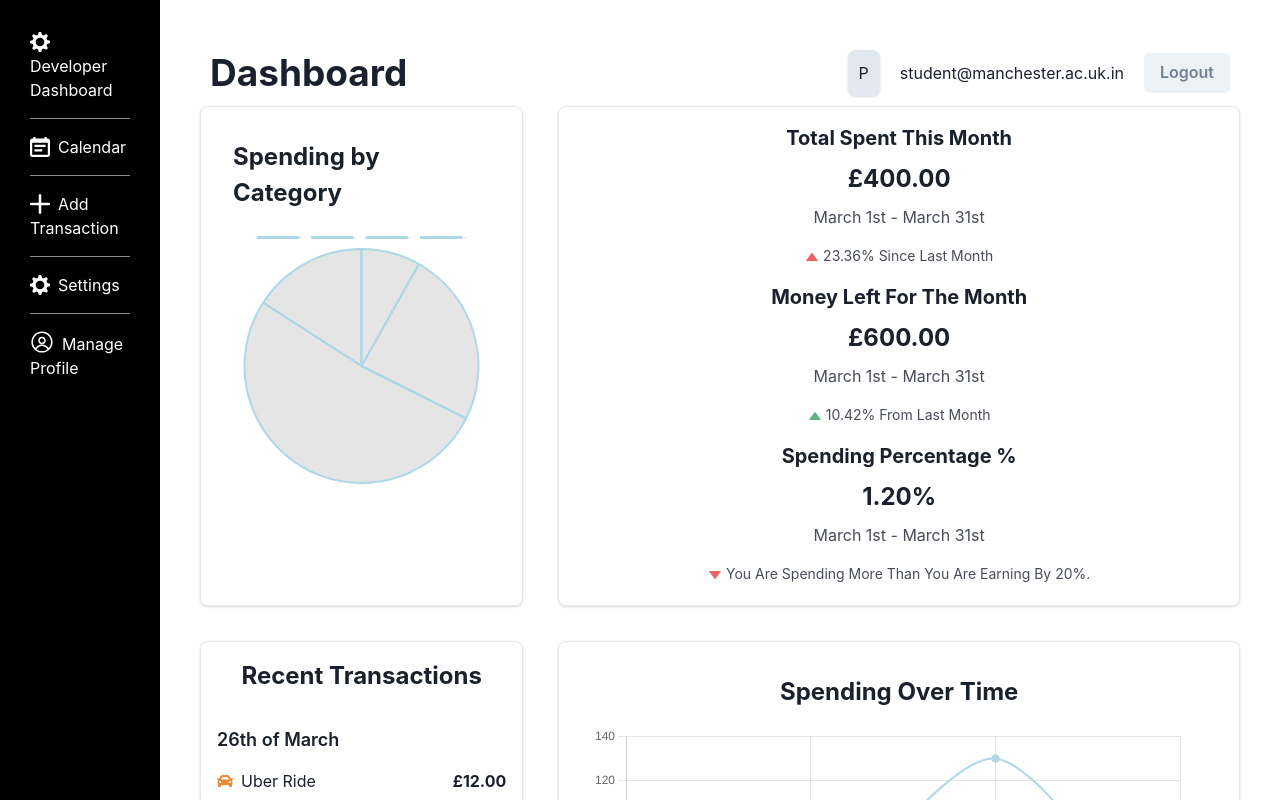
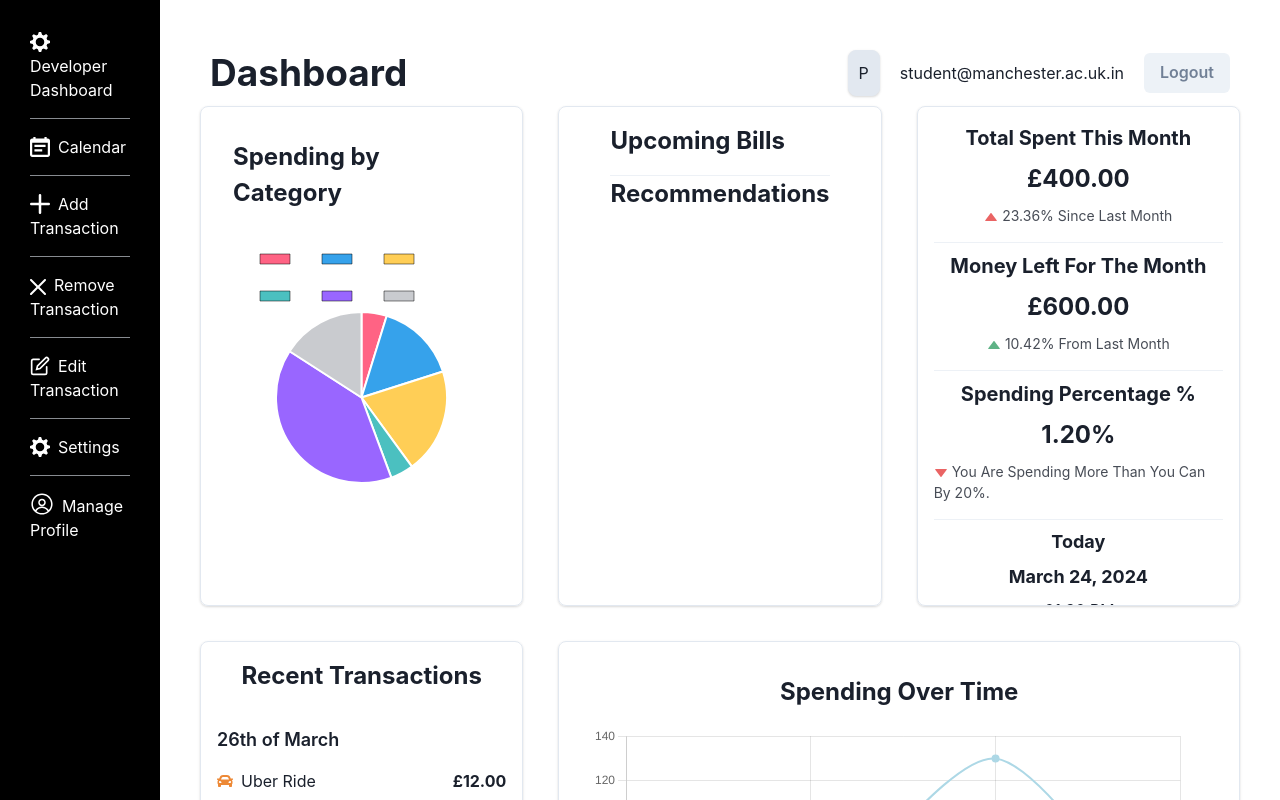
Before and after one commit to manojmanikandan7/PennyWise, a React (Vite) app: page /dashboard in a window 1280 px wide. Shown: the top 800 px of the page. Built offline with nearby package versions, Linux system fonts and the light colour scheme.

Commit message:
Fixed Pie Chart

```diff
--- a/src/components/PieChart.jsx
+++ b/src/components/PieChart.jsx
@@ -1,18 +1,82 @@
-import React from "react";
+import React, { useEffect, useState } from "react";
 import { Pie } from "react-chartjs-2";
-import { Box, Text, useTheme, VStack } from "@chakra-ui/react";
+import { Box, Text, useTheme, VStack, HStack } from "@chakra-ui/react";
 
-function PieChart({ chartData }) {
-  const theme = useTheme(); // Using Chakra UI theme for consistent styling
+function PieChart({ transactions }) {
+  const [chartData, setChartData] = useState({
+    labels: [],
+    datasets: [
+      {
+        data: [],
+        backgroundColor: [
+          "#FF6384",
+          "#36A2EB",
+          "#FFCE56",
+          "#4BC0C0",
+          "#9966FF",
+          "#C9CBCF",
+          "#FF9F40",
+        ], // Example colors, adjust as needed
+      },
+    ],
+  });
+
+  const theme = useTheme();
+
+  useEffect(() => {
+    const spendingByCategory = transactions.reduce((acc, transaction) => {
+      const { category, amount } = transaction;
+      const amountNumber = parseFloat(amount.replace("£", ""));
+      if (acc[category]) {
+        acc[category] += amountNumber;
+      } else {
+        acc[category] = amountNumber;
+      }
+      return acc;
+    }, {});
+
+    const labels = Object.keys(spendingByCategory);
+    const data = labels.map((label) => spendingByCategory[label]);
+
+    setChartData((prevState) => ({
+      ...prevState,
+      labels: labels,
+      datasets: [
+        {
+          ...prevState.datasets[0],
+          data: data,
+        },
+      ],
+    }));
+  }, [transactions]); // Dependency array to ensure this runs when transactions update
 
   const options = {
     plugins: {
       legend: {
-        position: "top", // Display the legend at the top
+        position: "top",
+        align: "start",
         labels: {
-          color: theme.colors.gray[600], // Use theme color for legend labels
+          color: "#000000", // Legend labels in black color
+          boxWidth: 30, // Size of the color box
+          padding: 27, // Spacing between legend items
+          usePointStyle: false, // Use point style (circle)
           font: {
-            size: theme.fontSizes.md, // Use theme font size
+            // Chakra UI default font stack
+            family: " sans-serif",
+            size: 10, // You can adjust the size as needed
+            style: "normal",
+            weight: "normal", // Normal weight to match the Chakra UI default
+          },
+          generateLabels: (chart) => {
+            const datasets = chart.data.datasets;
+            return chart.data.labels.map((label, index) => ({
+              text: "",
+              fillStyle: datasets[0].backgroundColor[index], // Match the pie segment color
+              strokeStyle: "#000000",
+              lineWidth: 0.5,
+              hidden: !chart.getDataVisibility(index),
+              index,
+            }));
           },
         },
       },
@@ -20,13 +84,7 @@ function PieChart({ chartData }) {
   };
 
   return (
-    <Box
-      className="chart-container"
-      p={4} // Padding around the chart
-      bg="white" // Background color, adjusted to match your theme
-      borderRadius="lg" // Rounded corners
-    >
-      {/* Optional title centered above the chart */}
+    <Box className="chart-container" p={4} bg="white" borderRadius="lg">
       <VStack spacing="0">
         <Text fontSize="2xl" mb={4} fontWeight="bold">
           Spending by Category
--- a/src/components/sidebar.jsx
+++ b/src/components/sidebar.jsx
@@ -1,5 +1,11 @@
 import { List, ListItem, ListIcon, Divider } from "@chakra-ui/react";
-import { SettingsIcon, CalendarIcon, AddIcon } from "@chakra-ui/icons";
+import {
+  SettingsIcon,
+  CalendarIcon,
+  AddIcon,
+  CloseIcon,
+  EditIcon,
+} from "@chakra-ui/icons";
 import { NavLink } from "react-router-dom";
 import { RxAvatar } from "react-icons/rx";
 
@@ -28,6 +34,20 @@ export default function Sidebar() {
       </ListItem>
       <Divider></Divider>
       <ListItem>
+        <NavLink to="/removeTransaction">
+          <ListIcon as={CloseIcon} color="white" fontSize="16" />
+          Remove Transaction
+        </NavLink>
+      </ListItem>
+      <Divider></Divider>
+      <ListItem>
+        <NavLink to="/editTransaction">
+          <ListIcon as={EditIcon} color="white" fontSize="xl" />
+          Edit Transaction
+        </NavLink>
+      </ListItem>
+      <Divider></Divider>
+      <ListItem>
         <NavLink to="/settings">
           <ListIcon as={SettingsIcon} color="white" fontSize="xl" />
           Settings
--- a/src/pages/Dashboard.jsx
+++ b/src/pages/Dashboard.jsx
@@ -14,6 +14,8 @@ import {
   StatNumber,
   StatHelpText,
   StatArrow,
+  List,
+  ListItem,
 } from "@chakra-ui/react";
 import {
   FaCar,
@@ -63,7 +65,7 @@ const categoryDetails = {
   Food: { icon: FaHamburger, color: "red.400" },
   "Groceries And Laundry": { icon: FaShoppingBasket, color: "green.400" },
   Subscriptions: { icon: FaCalendarCheck, color: "blue.400" },
-  "Savings/Emergencies": { icon: FaPiggyBank, color: "purple.400" },
+  Savings: { icon: FaPiggyBank, color: "purple.400" },
   Other: { icon: FaMoneyBillWave, color: "black.400" },
 };
 
@@ -102,7 +104,7 @@ const transactions = [
     title: "Savings Deposit",
     amount: "£100.00",
     date: "2024-03-28",
-    category: "Savings/Emergencies",
+    category: "Savings",
   },
   {
     id: 6,
@@ -240,6 +242,23 @@ export default function Dashboard() {
     });
   }, []);
 
+  //Todays Date
+  // Step 1: Get today's date
+  const today = new Date();
+
+  // This will create a string like "March 28, 2024"
+  const todaysFormattedDate = today.toLocaleDateString("en-US", {
+    month: "long", // "long" for full month name, "short" for abbreviated month name.
+    day: "numeric",
+    year: "numeric",
+  });
+
+  //Time
+  const todaysFormattedTime = today.toLocaleTimeString("en-US", {
+    hour: "2-digit",
+    minute: "2-digit",
+  });
+
   return (
     <ChakraProvider theme={theme}>
       <Grid templateColumns="repeat(8, 1fr)" bg="gray.25">
@@ -252,7 +271,7 @@ export default function Dashboard() {
           <Navbar />
           <SimpleGrid spacing={35} columns={3}>
             {/* this is the pie chart */}
-            <GridItem colSpan="1" rowSpan="2">
+            <GridItem colSpan="1">
               <Box
                 h="500px"
                 borderWidth="1px"
@@ -261,11 +280,38 @@ export default function Dashboard() {
                 p={4}
                 boxShadow="base"
               >
-                <PieChart chartData={chartData} />
+                <PieChart transactions={transactions} />
+              </Box>
+            </GridItem>
+            {/* Extra? */}
+            <GridItem colSpan="1">
+              <Box
+                h="500px"
+                borderWidth="1px"
+                borderRadius="lg"
+                overflow="hidden"
+                p={4}
+                boxShadow="base"
+              >
+                <VStack>
+                  <List>
+                    <ListItem>
+                      <Text fontSize="2xl" mb={4} fontWeight="bold">
+                        Upcoming Bills
+                      </Text>
+                    </ListItem>
+                    <Divider></Divider>
+                    <ListItem>
+                      <Text fontSize="2xl" mb={4} fontWeight="bold">
+                        Recommendations
+                      </Text>
+                    </ListItem>
+                  </List>
+                </VStack>
               </Box>
             </GridItem>
             {/* this is the income details */}
-            <GridItem colSpan="2" rowSpan="2">
+            <GridItem colSpan="1">
               <Box
                 h="500px"
                 borderWidth="1px"
@@ -277,60 +323,61 @@ export default function Dashboard() {
                 <HStack>
                   <Stat>
                     <VStack>
+                      {/* Total Spent For This Month */}
                       <StatLabel>
                         <Text fontSize="xl" as="b">
                           Total Spent This Month
                         </Text>
                       </StatLabel>
                       <StatNumber>
-                        {" "}
                         <Text fontSize="2xl" as="b">
                           £400.00
                         </Text>
                       </StatNumber>
                       <StatHelpText>
-                        <Text fontSize="md">March 1st - March 31st</Text>
-                      </StatHelpText>
-                      <StatHelpText>
                         <StatArrow type="increase" color="red.500" />
                         23.36% Since Last Month
                       </StatHelpText>
+                      {/* Money Left For The Month */}
+                      <Divider></Divider>
                       <StatLabel>
                         <Text fontSize="xl" as="b">
                           Money Left For The Month
                         </Text>
                       </StatLabel>
                       <StatNumber>
-                        {" "}
                         <Text fontSize="2xl" as="b">
                           £600.00
                         </Text>
                       </StatNumber>
                       <StatHelpText>
-                        <Text fontSize="md">March 1st - March 31st</Text>
-                      </StatHelpText>
-                      <StatHelpText>
                         <StatArrow type="increase" color="green.500" />
                         10.42% From Last Month
                       </StatHelpText>
+                      {/* Spending Percentage% */}
+                      <Divider></Divider>
                       <StatLabel>
                         <Text fontSize="xl" as="b">
                           Spending Percentage %
                         </Text>
                       </StatLabel>
                       <StatNumber>
-                        {" "}
                         <Text fontSize="2xl" as="b">
                           1.20%
                         </Text>
                       </StatNumber>
                       <StatHelpText>
-                        <Text fontSize="md">March 1st - March 31st</Text>
+                        <StatArrow type="decrease" color="red.500" />
+                        You Are Spending More Than You Can By 20%.
                       </StatHelpText>
-                      <StatHelpText>
-                        <StatArrow type="decrease" color="red.500" />
-                        You Are Spending More Than You Are Earning By 20%.
-                      </StatHelpText>
+                      <Divider></Divider>
+                      <Text fontSize="lg" as="b">
+                        Today
+                      </Text>
+                      <Text fontSize="lg" as="b">
+                        {todaysFormattedDate}
+                      </Text>
+                      <Text as="i">{todaysFormattedTime}</Text>
                     </VStack>
                   </Stat>
                 </HStack>
```
